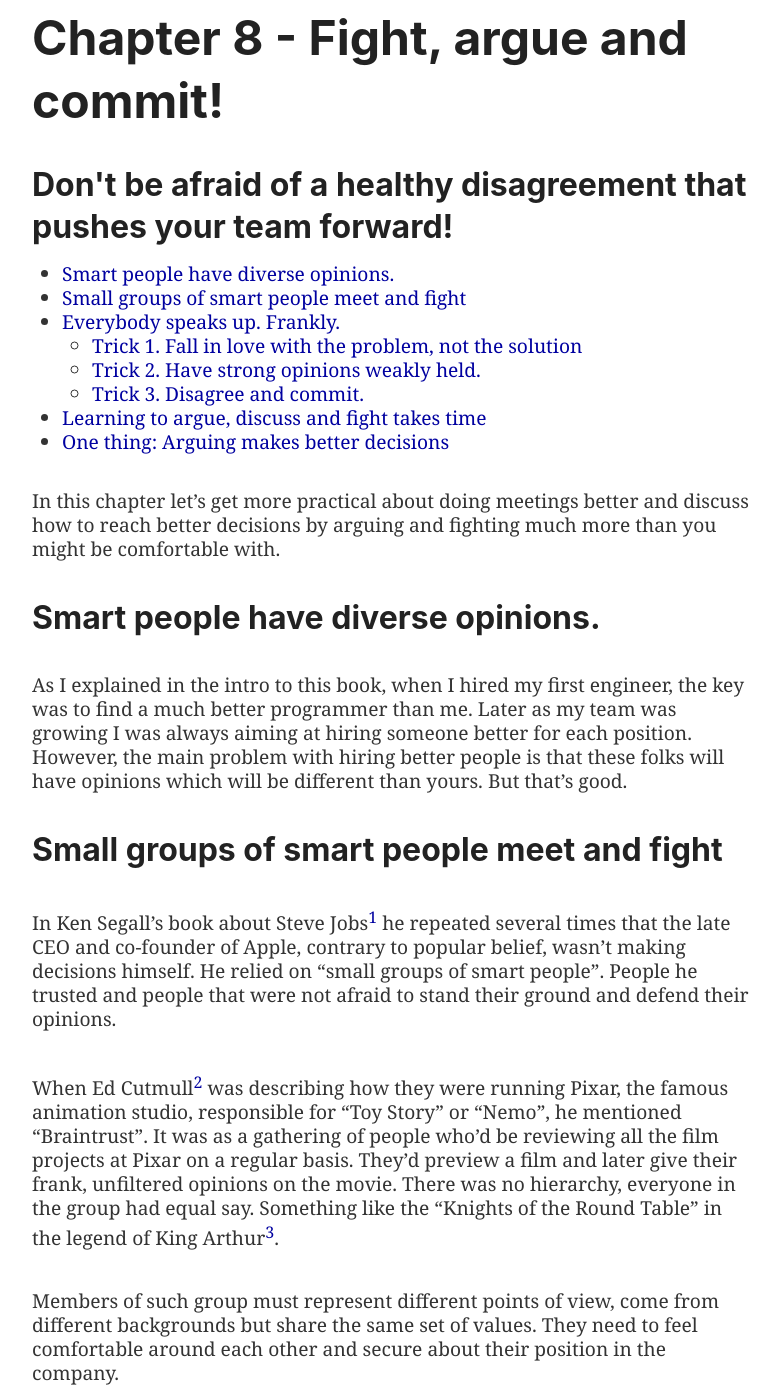
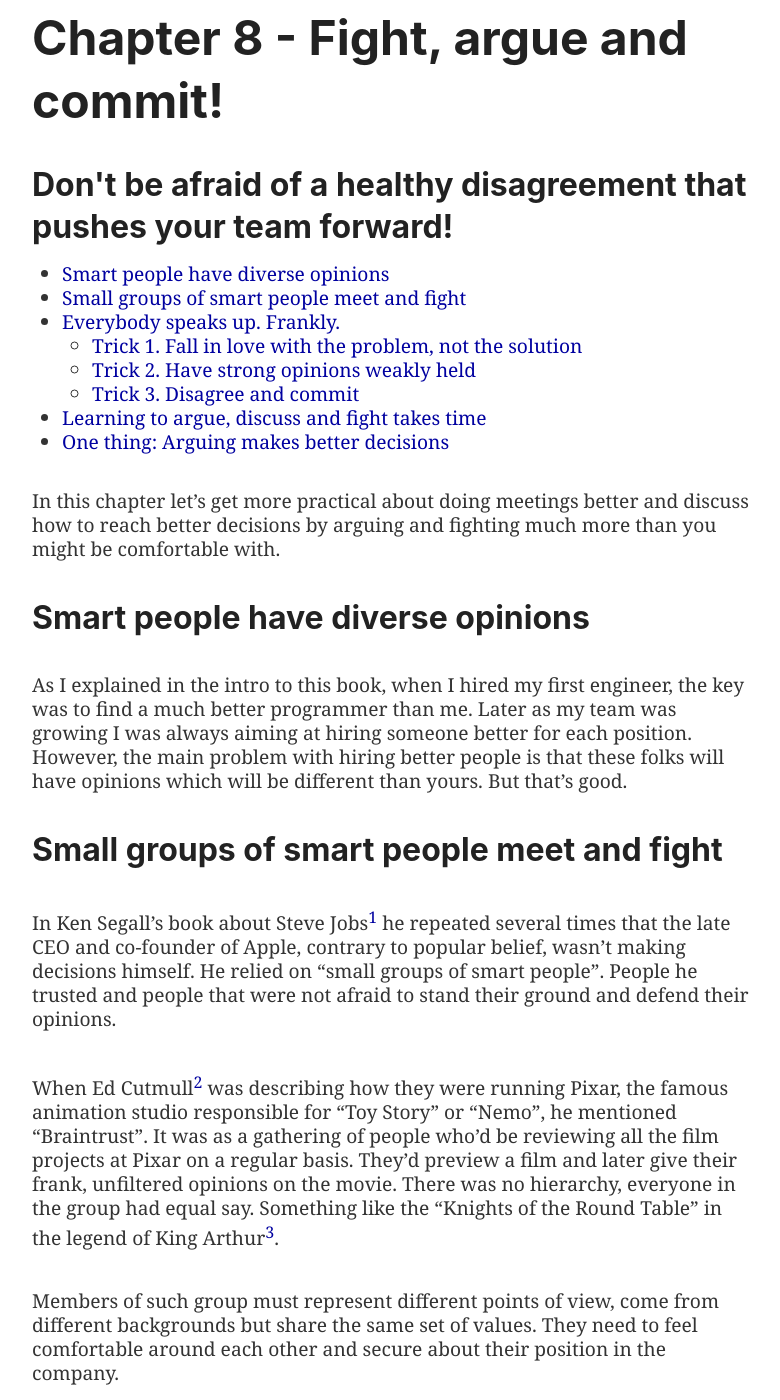
Before and after one commit to Nozbe/NoOffice.org, a Jekyll site: the page built from _book/fight.md, in a window 1280 px wide and 1400 px high, scrolled down 343 px. Shown: the whole window, without its empty margins (248-1028 px from the left). Built offline with Jekyll 4.4.1, drawn with Linux system fonts in a browser that asks for light colours; some of the changed text lies outside the part shown.

Commit message:
Update fight.md

```diff
--- a/_book/fight.md
+++ b/_book/fight.md
@@ -9,7 +9,7 @@ subtitle: "Don't be afraid of a healthy disagreement that pushes your team forwa
 
 In this chapter let's get more practical about doing meetings better and discuss how to reach better decisions by arguing and fighting much more than you might be comfortable with.
 
-## Smart people have diverse opinions.
+## Smart people have diverse opinions
 
 As I explained in the intro to this book, when I hired my first engineer, the key was to find a much better programmer than me. Later as my team was growing I was always aiming at hiring someone better for each position. However, the main problem with hiring better people is that these folks will have opinions which will be different than yours. But that's good.
 
@@ -17,7 +17,7 @@ As I explained in the intro to this book, when I hired my first engineer, the ke
 
 In Ken Segall's book about Steve Jobs[^1] he repeated several times that the late CEO and co-founder of Apple, contrary to popular belief, wasn't making decisions himself. He relied on "small groups of smart people". People he trusted and people that were not afraid to stand their ground and defend their opinions.
 
-When Ed Cutmull[^2] was describing how they were running Pixar, the famous animation studio, responsible for "Toy Story" or "Nemo", he mentioned "Braintrust". It was as a gathering of people who'd be reviewing all the film projects at Pixar on a regular basis. They'd preview a film and later give their frank, unfiltered opinions on the movie. There was no hierarchy, everyone in the group had equal say. Something like the "Knights of the Round Table" in the legend of King Arthur[^3].
+When Ed Cutmull[^2] was describing how they were running Pixar, the famous animation studio responsible for "Toy Story" or "Nemo", he mentioned "Braintrust". It was as a gathering of people who'd be reviewing all the film projects at Pixar on a regular basis. They'd preview a film and later give their frank, unfiltered opinions on the movie. There was no hierarchy, everyone in the group had equal say. Something like the "Knights of the Round Table" in the legend of King Arthur[^3].
 
 Members of such group must represent different points of view, come from different backgrounds but share the same set of values. They need to feel comfortable around each other and secure about their position in the company.
 
@@ -61,7 +61,7 @@ When proposing an idea we try to focus on the problem, not the solution. There's
 
 This is what we do. Especially when we design features for Nozbe as we've got hundreds of thousand users from all over the world and we get many requests daily. People very often just tell us: *"please add this feature"* but when we hear that, we ask: *"please explain to us which problem this feature will solve for you - please give us a real-life example"* and then we get to the bottom of it. We want to find solutions to most common user problems. Not just add countless features to our products and confuse the rest of our users in the process.
 
-### Trick 2. Have strong opinions weakly held.
+### Trick 2. Have strong opinions weakly held
 
 When someone analyzed a problem, investigated it and written up a proposal for a solution, they might feel very strong about all this. After all, they poured their heart into it and they believe that they've got it now.
 
@@ -73,7 +73,7 @@ What's more, you, as the author of a solution should actively encourage people t
 
 Countless times I've come to our weekly Design meeting convinced of one thing, just to be proven completely wrong and arguing in favor of a complete opposite way in the end. Sometimes it hurts seeing your idea die, but usually it's really gratifying to be able to discover a new and better solution in the process.
 
-### Trick 3. Disagree and commit.
+### Trick 3. Disagree and commit
 
 I've heard it years ago attributed to Jeff Bezos of Amazon, but turns out this concept is much older than that.[^5]
 
```
Also changed, not shown: other parts of _book/fight.md (+2 -2 lines).
